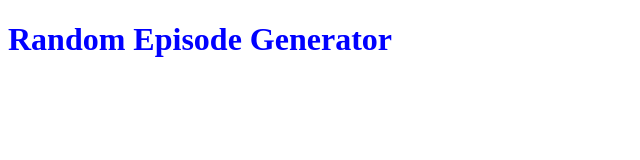
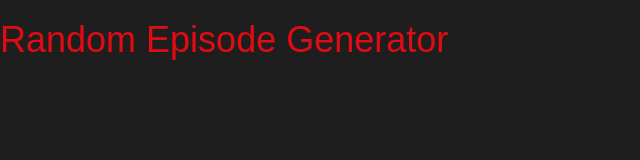
Before and after one commit to EthanJob/episode-generator, a plain HTML site: page index.html in a window 1280 px wide. Shown: the whole page, without its empty margins (0-640 px from the left). Drawn offline with nearby package versions, Linux system fonts and the light colour scheme.

Commit message:
added bootstrap & jQuery

```diff
--- a/css/main.css
+++ b/css/main.css
@@ -1,3 +1,8 @@
 header {
-  color: blue;
+  color: rgb(225, 11, 20);
 }
+
+body {
+  font-family: Arial;
+  background-color: rgb(30, 30, 30)
+}
--- a/index.html
+++ b/index.html
@@ -3,7 +3,12 @@
   <head>
     <meta charset="utf-8">
     <title>Episode Generator</title>
+    <link rel="stylesheet" href="https://maxcdn.bootstrapcdn.com/bootstrap/3.3.7/css/bootstrap.min.css" integrity="sha384-BVYiiSIFeK1dGmJRAkycuHAHRg32OmUcww7on3RYdg4Va+PmSTsz/K68vbdEjh4u" crossorigin="anonymous">
     <link rel="stylesheet" href="css/main.css">
+    <script
+    src="https://code.jquery.com/jquery-3.2.1.min.js"
+    integrity="sha256-hwg4gsxgFZhOsEEamdOYGBf13FyQuiTwlAQgxVSNgt4="
+    crossorigin="anonymous"></script>
     <script src="js/app.js" charset="utf-8"></script>
   </head>
   <body>
```
Also changed, not shown: js/app.js (+10 -1 lines).
